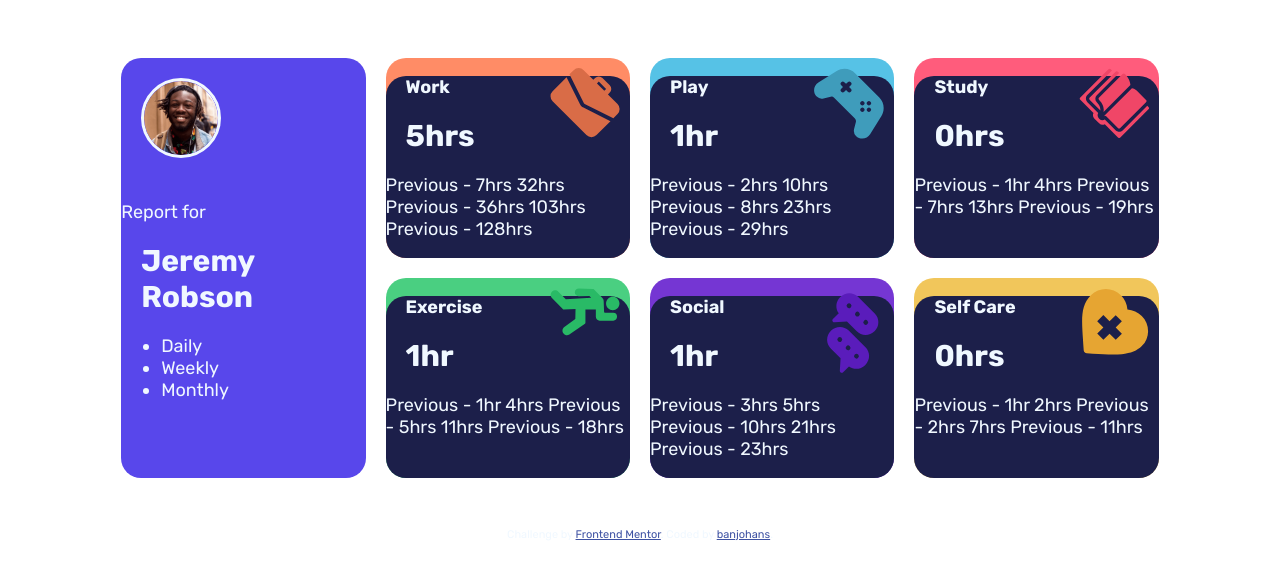
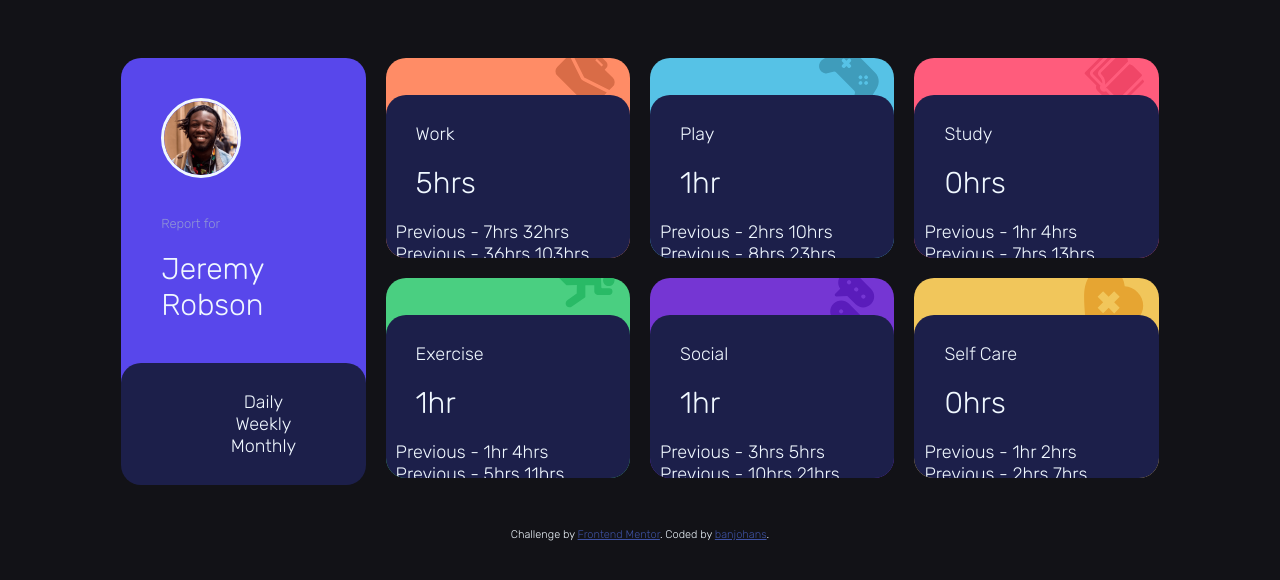
Before and after one commit to banjohans/2024.10.31.2-time-tracking-dashboard-main, a plain HTML site: page index.html in a window 1280 px wide. Drawn offline with Linux system fonts and the light colour scheme.

Commit message:
second commit

```diff
--- a/style.css
+++ b/style.css
@@ -1,9 +1,13 @@
 * {
   box-sizing: border-box;
+  font-family: "Rubik", sans-serif;
+  font-weight: 300;
+  font-style: normal;
 }
 body {
   font-size: 18px;
-  font-family: "Rubik", sans-serif;
+  background-color: hsl(230, 14%, 8%);
+
   color: aliceblue;
   /* font-optical-sizing: auto;
     font-weight: weight;
@@ -49,6 +53,16 @@ h3 {
   margin-left: 20px;
 }
 
+p {
+  margin-left: 20px;
+  color: hsl(235, 45%, 70%);
+  font-size: 13px;
+}
+
+li {
+  list-style-type: none;
+}
+
 .userimg {
   margin: 20px 20px;
   max-width: 80px;
@@ -59,16 +73,30 @@ h3 {
 
 .categorylogo {
   position: absolute;
-  top: 10px;
-  right: 10px;
-  max-width: 70px;
+  top: -11px;
+  right: 15px;
+  max-width: 60px;
+  z-index: 0;
+}
+
+.userName {
+  padding: 20px;
+}
+
+.selectPeriod {
+  margin-top: auto;
+  padding: 10px;
+  background-color: hsl(235, 46%, 20%);
+  text-align: center;
+  border-radius: 20px 20px 20px 20px;
+  height: 200px;
   z-index: 1;
 }
 
-.categorylogo img {
+/* .categorylogo img {
   max-width: 70px;
   height: auto;
-}
+} */
 
 /* div {
   border: 1px solid black;
@@ -76,9 +104,13 @@ h3 {
 } */
 
 .userCard {
+  display: flex;
+  flex-direction: column;
+  justify-content: space-between;
   grid-area: header;
   background-color: hsl(246, 80%, 60%);
-  min-height: 200px;
+  min-height: 250px;
+  padding-bottom: 50px;
   border-radius: 20px;
 }
 
@@ -126,9 +158,13 @@ h3 {
 }
 
 .specs {
+  position: relative;
   background-color: hsl(235, 46%, 20%);
   border-radius: 20px;
   height: 200px;
+  padding: 10px;
+  margin-top: 37px;
+  z-index: 1;
 }
 
 .specs:hover {
```
